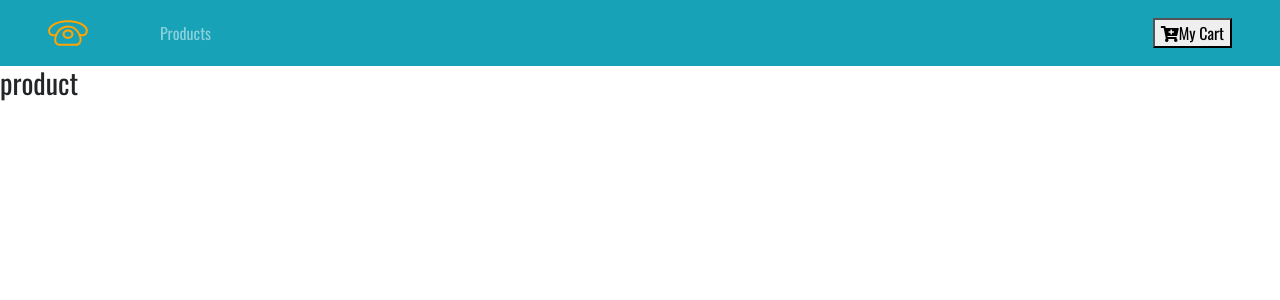
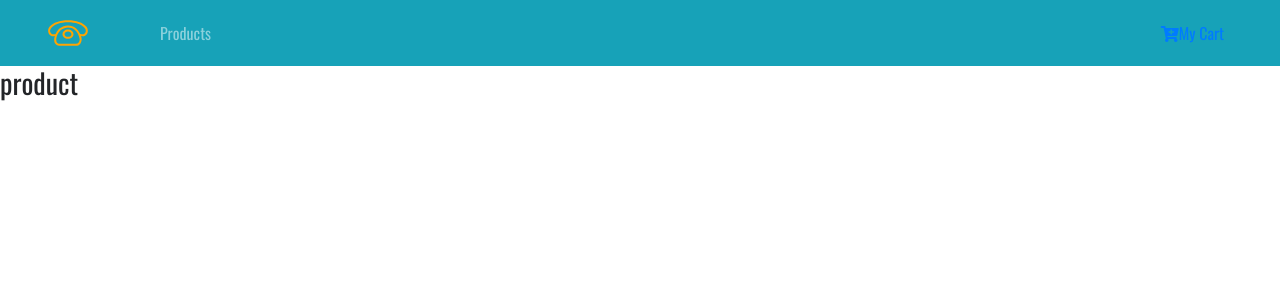
Before and after one commit to rohith2016/flopkart, a React (Create React App) app: page / in a window 1280 px wide. Shown: the top 300 px of the page. Built offline with nearby package versions, Linux system fonts and the light colour scheme.

Commit message:
nav bar half-done

```diff
--- a/src/components/Navbar.js
+++ b/src/components/Navbar.js
@@ -1,5 +1,6 @@
 import React, { Component } from 'react'
 import {Link} from 'react-router-dom'
+import styled from 'styled-components'
 
 import logo from '../logo.svg';
 
@@ -19,12 +20,16 @@ export default class Navbar extends Component {
                     </li>
                 </ul>
                 <Link to='/cart' className="ml-auto">
-                    <button>
+                    <span className="mr-2">
                         <i className="fas fa-cart-plus"/>
                         My Cart
-                    </button>
+                    </span>
                 </Link>
             </nav>
         );
     }
 }
+
+// const ButtonContainer = styled.button'
+// text-tranform:capitalize;
+// ';
```
